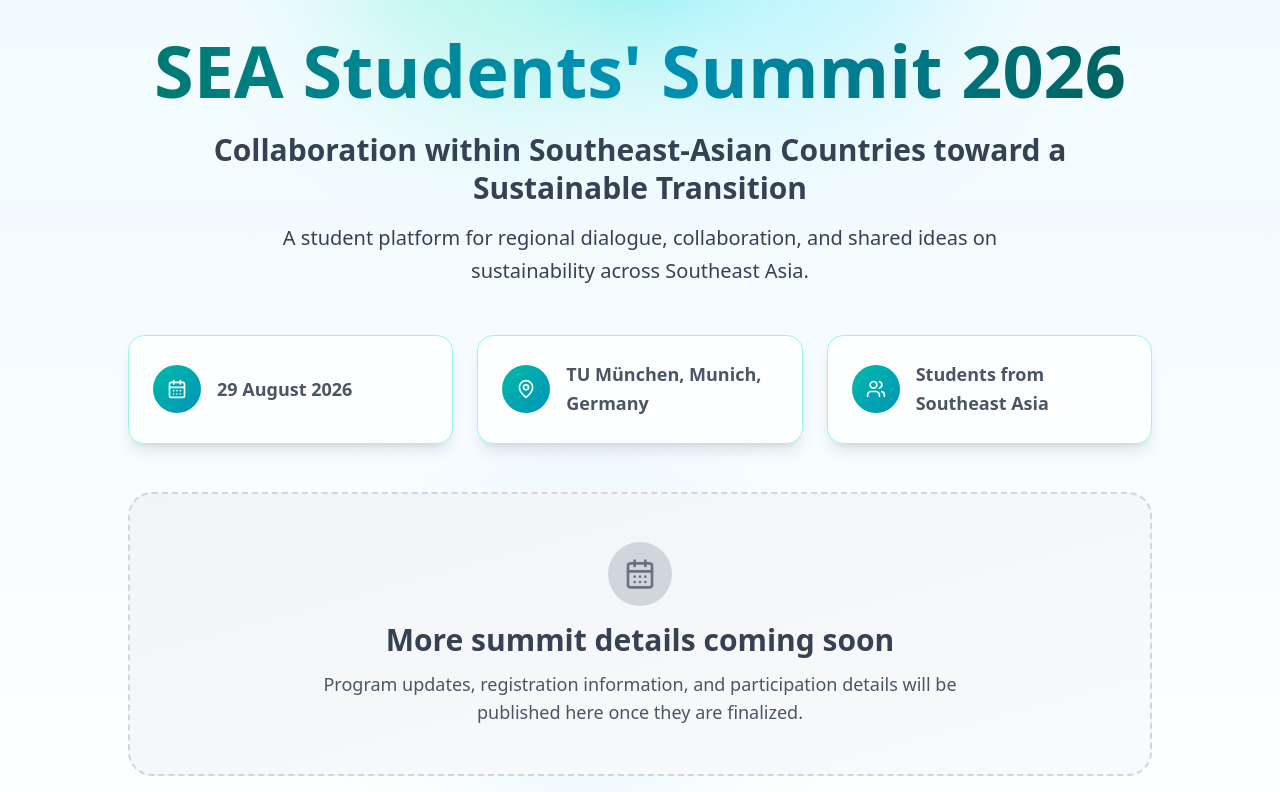
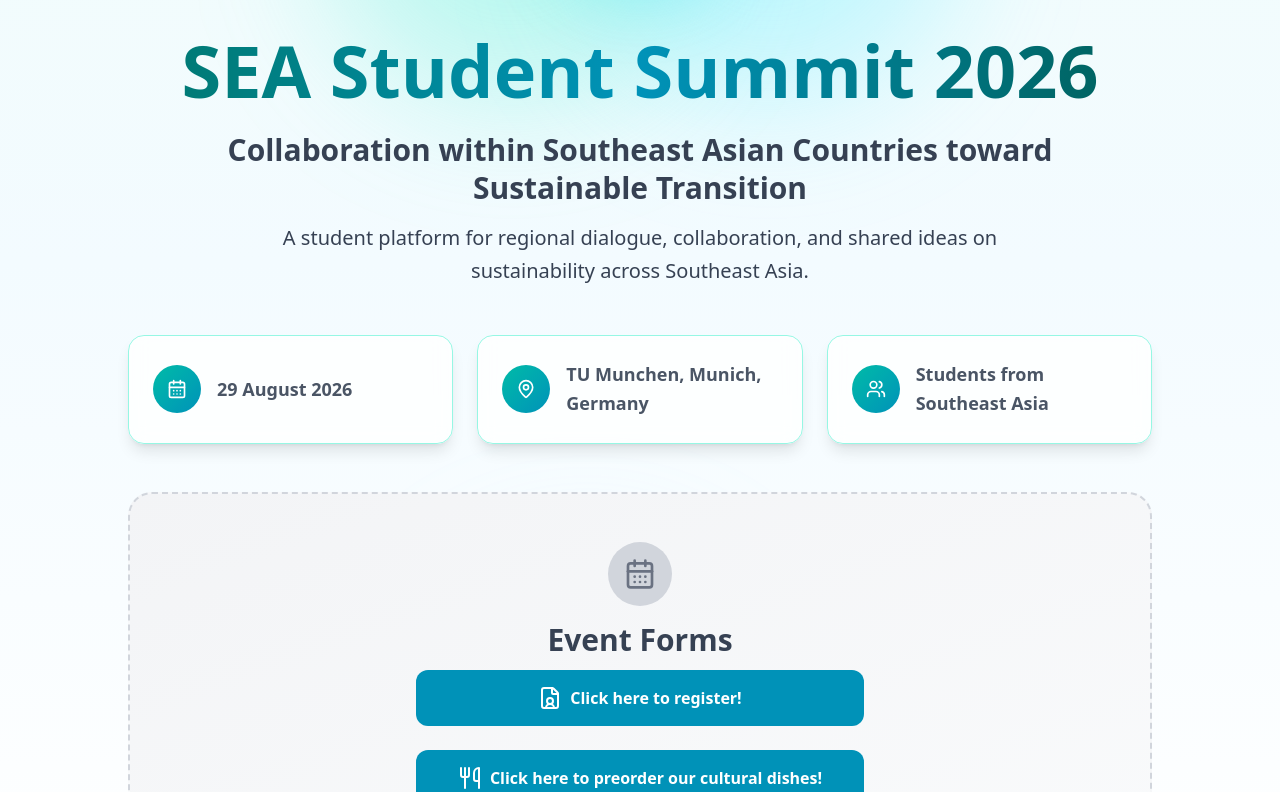
Before and after one commit to ppijerman/iconissa-26, a Next.js app: page /sea-student-summit-2026 in a window 1280 px wide. Shown: the part 360-1152 px from the top of the page. Built offline with nearby package versions, Linux system fonts and the light colour scheme; no server answers.

Commit message:
feat(SSS): added registration and preorder links

```diff
--- a/src/components/SSS/SSSContent.tsx
+++ b/src/components/SSS/SSSContent.tsx
@@ -1,7 +1,8 @@
-import { sssLogo } from "@/src/assets";
+import { sssLogo, websiteIcon } from "@/src/assets";
 import Image from "next/image";
+import Link from "next/link";
 import type { ReactNode } from "react";
-import { CalendarDays, MapPin, Users } from "lucide-react";
+import { CalendarDays, MapPin, Users, FileUser, Utensils } from "lucide-react";
 
 type SummitDetail = {
 	description: string;
@@ -14,7 +15,7 @@ const summitDetails: SummitDetail[] = [
 		icon: <CalendarDays className="h-5 w-5 text-white" />,
 	},
 	{
-    description: "TU München, Munich, Germany",
+		description: "TU Munchen, Munich, Germany",
 		icon: <MapPin className="h-5 w-5 text-white" />,
 	},
 	{
@@ -66,14 +67,16 @@ function SSSContent() {
 
 					<div className="mb-12 space-y-4 text-center">
 						<h1 className="bg-gradient-to-r from-teal-700 via-cyan-600 to-teal-800 bg-clip-text text-4xl font-bold leading-tight text-transparent sm:text-5xl md:text-6xl lg:text-7xl">
-              SEA Students&apos; Summit 2026
+							SEA Student Summit 2026
 						</h1>
 						<h2 className="mx-auto max-w-4xl text-xl font-semibold leading-tight text-gray-700 sm:text-2xl md:text-3xl">
-              Collaboration within Southeast-Asian Countries toward a Sustainable Transition
+							Collaboration within Southeast Asian Countries
+							toward Sustainable Transition
 						</h2>
 						<p className="mx-auto max-w-3xl text-lg leading-relaxed text-gray-700 md:text-xl">
-              A student platform for regional dialogue, collaboration, and
-              shared ideas on sustainability across Southeast Asia.
+							A student platform for regional dialogue,
+							collaboration, and shared ideas on sustainability
+							across Southeast Asia.
 						</p>
 					</div>
 
@@ -88,12 +91,33 @@ function SSSContent() {
 							<CalendarDays className="h-8 w-8 text-gray-500" />
 						</div>
 						<h2 className="mb-3 text-2xl font-bold text-gray-700 md:text-3xl">
-              More summit details coming soon
+							Event Forms
 						</h2>
-            <p className="text-lg text-gray-600">
-              Program updates, registration information, and participation
-              details will be published here once they are finalized.
-            </p>
+						<div className="flex flex-col items-center">
+							<Link
+								href="https://ppij.org/SSS-Registration"
+								target="_blank"
+								rel="noreferrer"
+								className="w-2/3 mb-6 flex items-center justify-center gap-2 rounded-xl bg-cyan-600 px-6 py-4 font-semibold text-white transition-colors hover:bg-cyan-700"
+							>
+								<FileUser />
+								<span className="w-fit">
+									Click here to register!
+								</span>
+							</Link>
+
+							<Link
+								href="https://ppij.org/SSS-Preorder"
+								target="_blank"
+								rel="noreferrer"
+								className="w-2/3 flex items-center justify-center gap-2 rounded-xl bg-cyan-600 px-6 py-4 font-semibold text-white transition-colors hover:bg-cyan-700"
+							>
+								<Utensils />
+								<span className="w-fit">
+									Click here to preorder our cultural dishes!
+								</span>
+							</Link>
+						</div>
 					</div>
 				</section>
 			</div>
```
Lines whose indentation alone changed are shown as unchanged.
